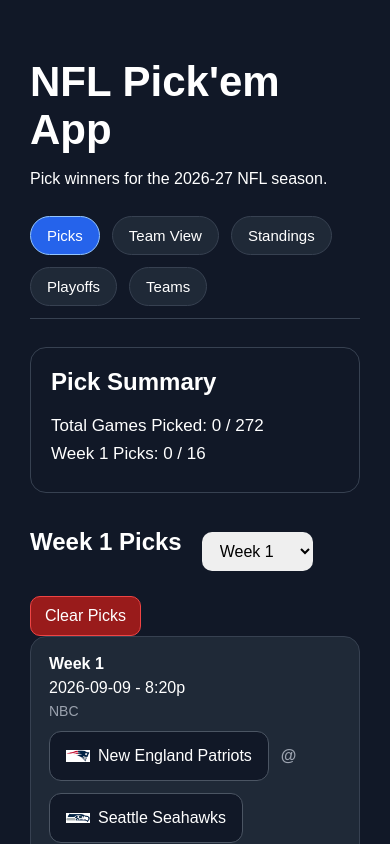
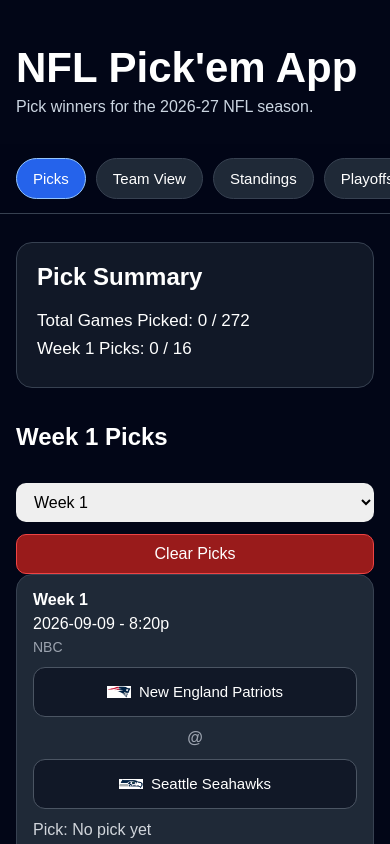
Before and after one commit to Schwas/nfl-pickem-app, a React (Vite) app: page / in a window 390 px wide. Shown: the top 844 px of the page. Built offline with nearby package versions, Linux system fonts and the light colour scheme.

Commit message:
Improve mobile app layout

```diff
--- a/src/App.css
+++ b/src/App.css
@@ -403,3 +403,112 @@
   margin-top: 35px;
   max-width: 900px;
 }
+
+/* Mobile / app-like polish */
+
+body {
+  margin: 0;
+  background: #020617;
+}
+
+.app {
+  max-width: 1400px;
+  margin: 0 auto;
+  padding: 24px;
+}
+
+.app h1 {
+  margin-bottom: 6px;
+}
+
+.app > p {
+  color: #cbd5e1;
+  margin-top: 0;
+}
+
+/* Sticky tab bar */
+.tab-nav {
+  position: sticky;
+  top: 0;
+  z-index: 50;
+  background: rgba(2, 6, 23, 0.96);
+  backdrop-filter: blur(10px);
+  padding: 14px 0;
+}
+
+/* Better horizontal scrolling tabs on phone */
+@media (max-width: 700px) {
+  .app {
+    padding: 16px;
+  }
+
+  .tab-nav {
+    flex-wrap: nowrap;
+    overflow-x: auto;
+    gap: 10px;
+    margin-left: -16px;
+    margin-right: -16px;
+    padding-left: 16px;
+    padding-right: 16px;
+  }
+
+  .tab-button {
+    white-space: nowrap;
+    flex: 0 0 auto;
+    padding: 11px 16px;
+    font-size: 15px;
+  }
+
+  .top-section {
+    flex-direction: column;
+  }
+
+  .showcase-card,
+  .summary-card {
+    max-width: none;
+    width: 100%;
+    box-sizing: border-box;
+  }
+
+  .week-header {
+    align-items: stretch;
+    gap: 12px;
+  }
+
+  .week-header select,
+  .clear-button {
+    width: 100%;
+  }
+
+  .pick-game-card {
+    padding: 16px;
+  }
+
+  .matchup {
+    flex-direction: column;
+    align-items: stretch;
+  }
+
+  .pick-button {
+    width: 100%;
+    justify-content: center;
+    min-height: 48px;
+    font-size: 15px;
+  }
+
+  .at-symbol {
+    text-align: center;
+  }
+
+  .single-column-section {
+    max-width: none;
+  }
+
+  .standings-table {
+    max-width: none;
+  }
+
+  .team-grid {
+    grid-template-columns: 1fr;
+  }
+}
```
